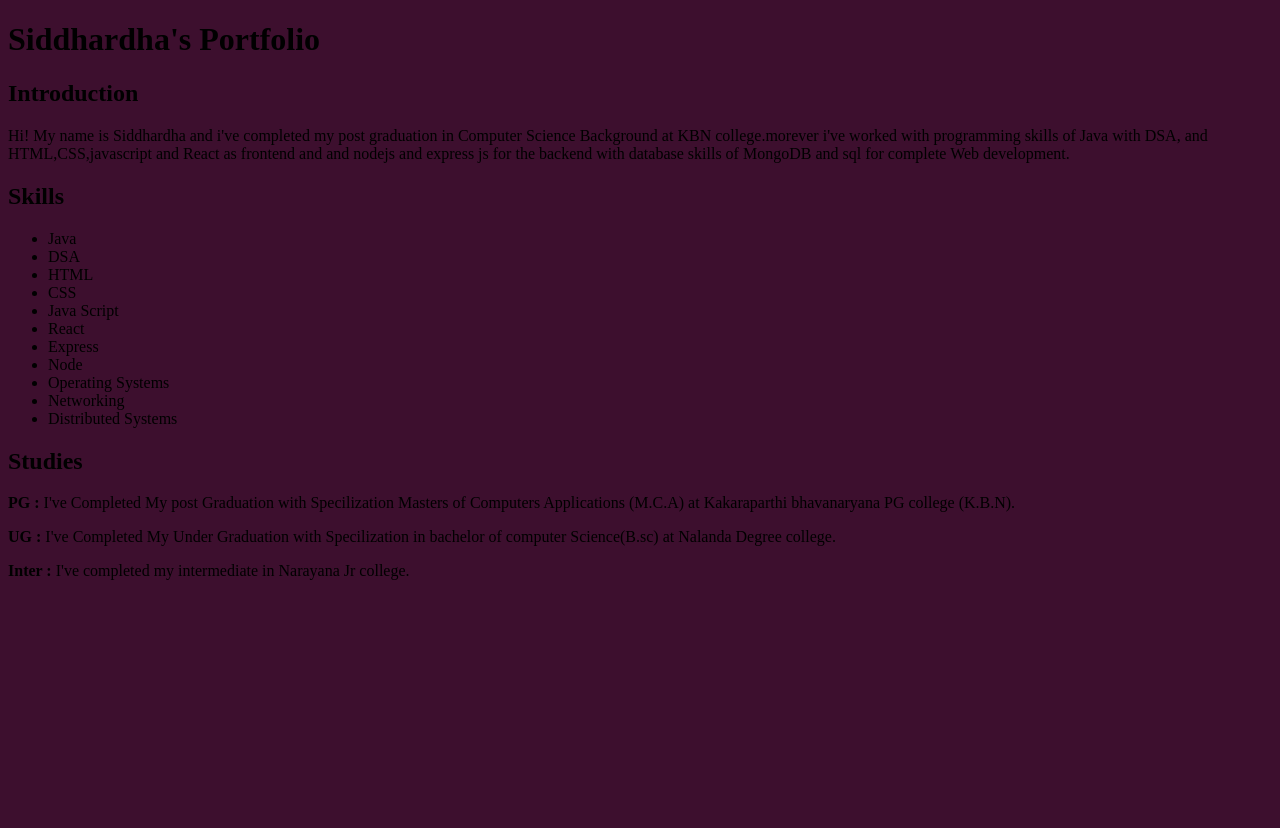
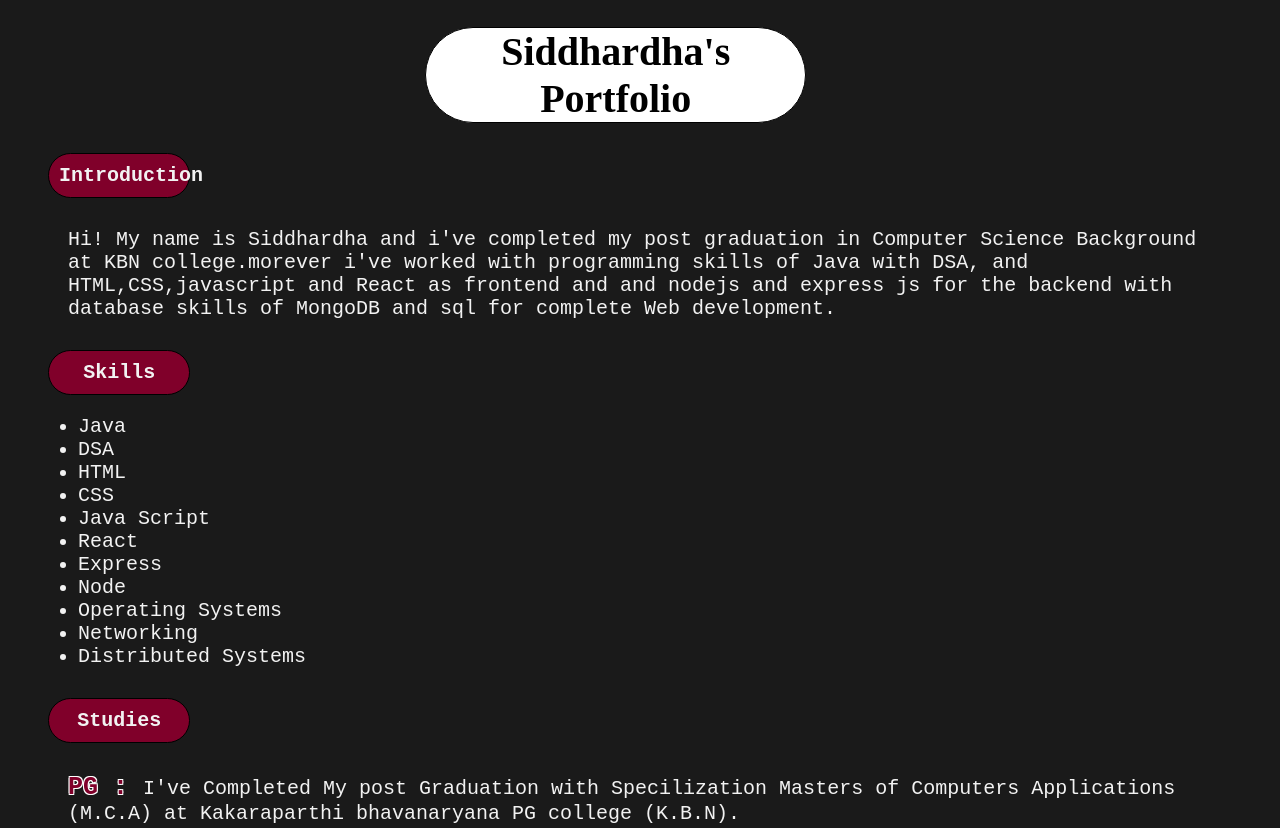
Before and after one commit to Siddhardhaa/portfolio, a plain HTML site: page index.html in a window 1280 px wide. Shown: the top 828 px of the page. Before the commit the page ends 800 px from the top, so only its background shows below. Drawn offline with Linux system fonts and the light colour scheme; files that its build step writes are made by us from their sources.

Commit message:
Add files via upload

```diff
--- a/main.css
+++ b/main.css
@@ -1,3 +1,87 @@
 body{
-   background-color: rgb(61, 15, 46);
+   background-color: rgb(26, 26, 26);
 }
+h1{
+	text-align: center;
+	font-family: serif;
+	color: Black;
+	font-size:40px;
+	background-color: white;
+	width:30%;
+	margin-left: 33%;
+	border: 1px solid black;
+	border-radius: 50px;
+}
+#id1{
+	font-size: 20px;
+	font-family: monospace;
+	color: #f2f2f2;
+	margin: 30px;
+}
+#id2{
+
+	font-family: monospace;
+	color: #f2f2f2;
+	margin: 30px;
+	font-size: 20px;
+}
+#id2 h2{
+	font-size: 20px;
+	color: #f2f2f2;
+	border: 1px solid black;
+	background-color: #80002a;
+	width: 10%;
+	margin-left: 10px;
+	text-align: center;
+	border-radius: 35px;
+	padding: 10px;
+}
+#id1 h2{
+	font-size: 20px;
+	color: #f2f2f2;
+	border: 1px solid black;
+	background-color: #80002a;
+	width: 10%;
+	margin-left: 10px;
+	text-align: center;
+	border-radius: 35px;
+	padding: 10px;
+}
+#id1 p{
+	margin-right:10px;
+}
+#id3 h2{
+	font-size: 20px;
+	color: #f2f2f2;
+	border: 1px solid black;
+	background-color: #80002a;
+	width: 10%;
+	margin-left: 10px;
+	text-align: center;
+	border-radius: 35px;
+	padding: 10px;
+}
+#id3{
+
+	font-family: monospace;
+	color: #f2f2f2;
+	margin: 30px;
+	font-size: 20px;
+}
+#id3 p{
+	margin:30px;
+}
+#id1 p{
+	margin:30px;
+}
+strong{
+   color: #80002a;
+   font-size: 25px;
+    text-shadow:
+        -1px -1px 0 #fff, /* Top-left (white) shadow */
+        1px -1px 0 #fff, /* Top-right (white) shadow */
+        -1px 1px 0 #fff, /* Bottom-left (white) shadow */
+        1px 1px 0 #fff, /* Bottom-right (white) shadow */
+        0px 0px 0 #fff, /* Center (white) shadow, creating a solid effect */
+        0px 0px 1px #fff;
+ }
```
